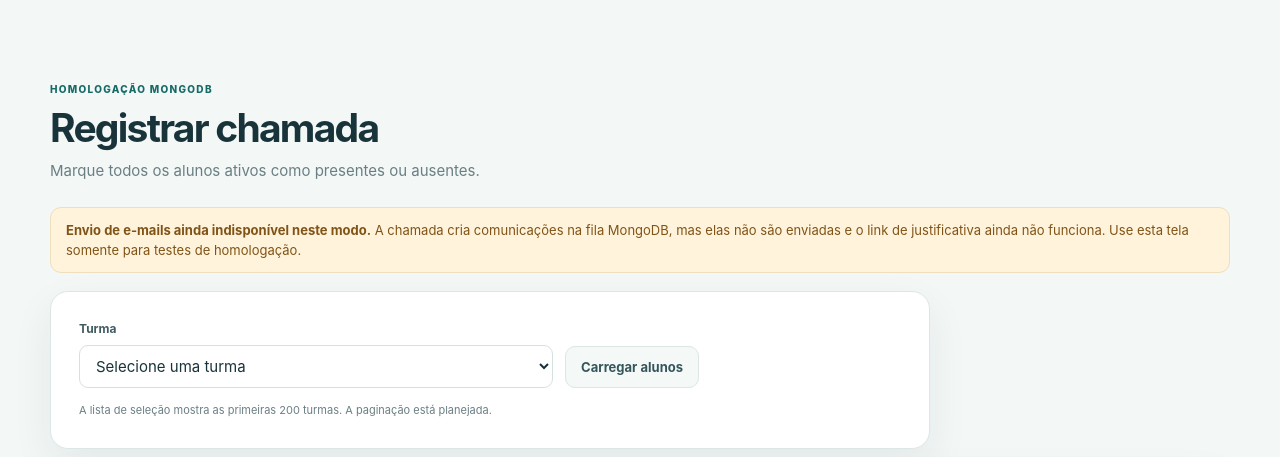
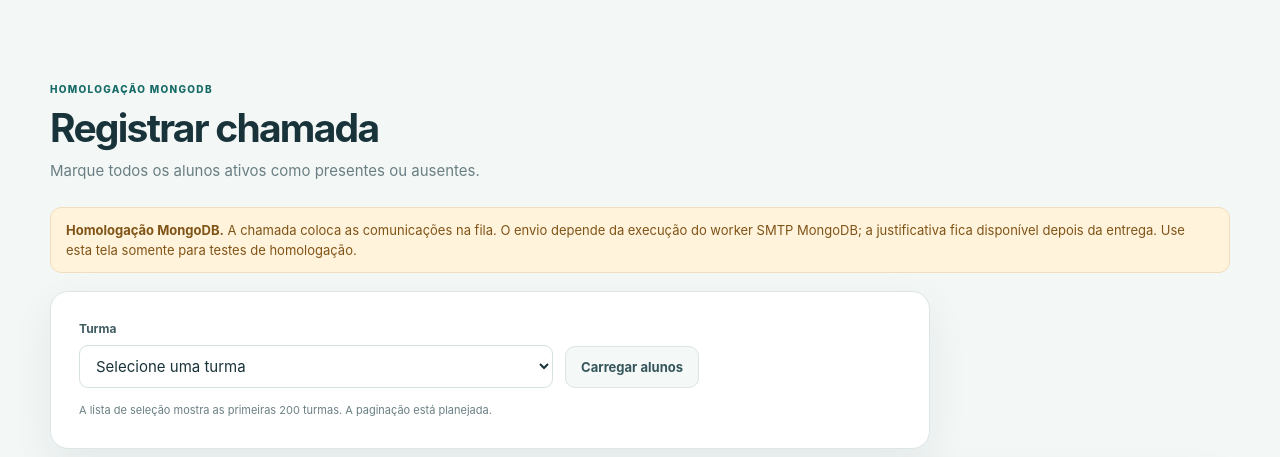
Before and after one commit to Grupo-EVITUS/PI3-2026, a PHP site: template templates/mongo_attendance.php in a window 1280 px wide. Shown: the part 76-533 px from the top of the page. Run offline with PHP 8.4, Linux system fonts and the light colour scheme; the template is opened without the code that fills it, so the values that code supplies are empty.

Commit message:
feat: complete Mongo SMTP and justification flow

```diff
--- a/templates/mongo_attendance.php
+++ b/templates/mongo_attendance.php
@@ -7,9 +7,9 @@
     </div>
 </section>
 <div class="notice notice-warning" role="status">
-    <strong>Envio de e-mails ainda indisponível neste modo.</strong>
-    A chamada cria comunicações na fila MongoDB, mas elas não são enviadas e o link de justificativa ainda não funciona.
-    Use esta tela somente para testes de homologação.
+    <strong>Homologação MongoDB.</strong>
+    A chamada coloca as comunicações na fila. O envio depende da execução do worker SMTP MongoDB;
+    a justificativa fica disponível depois da entrega. Use esta tela somente para testes de homologação.
 </div>
 <section class="card form-card class-selector-card">
     <form method="get" action="/chamada" class="class-selector-form">
```
